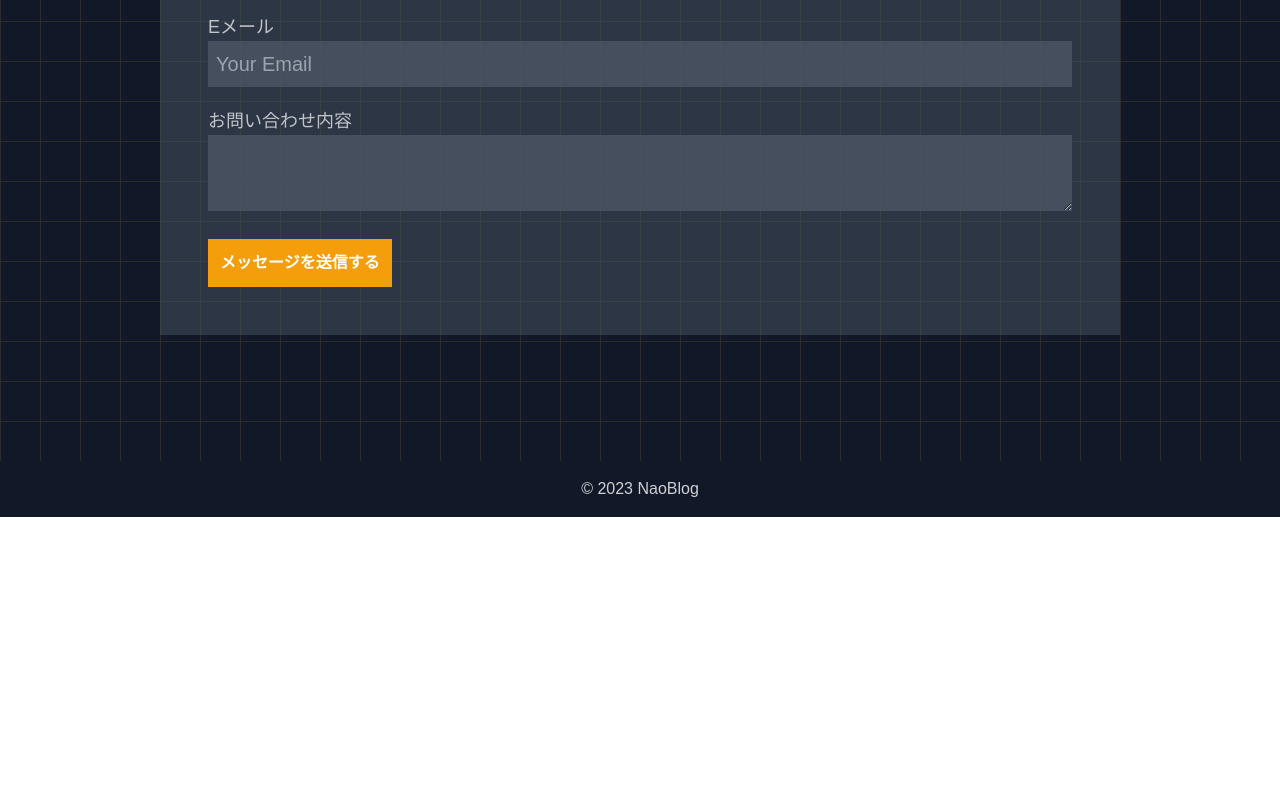
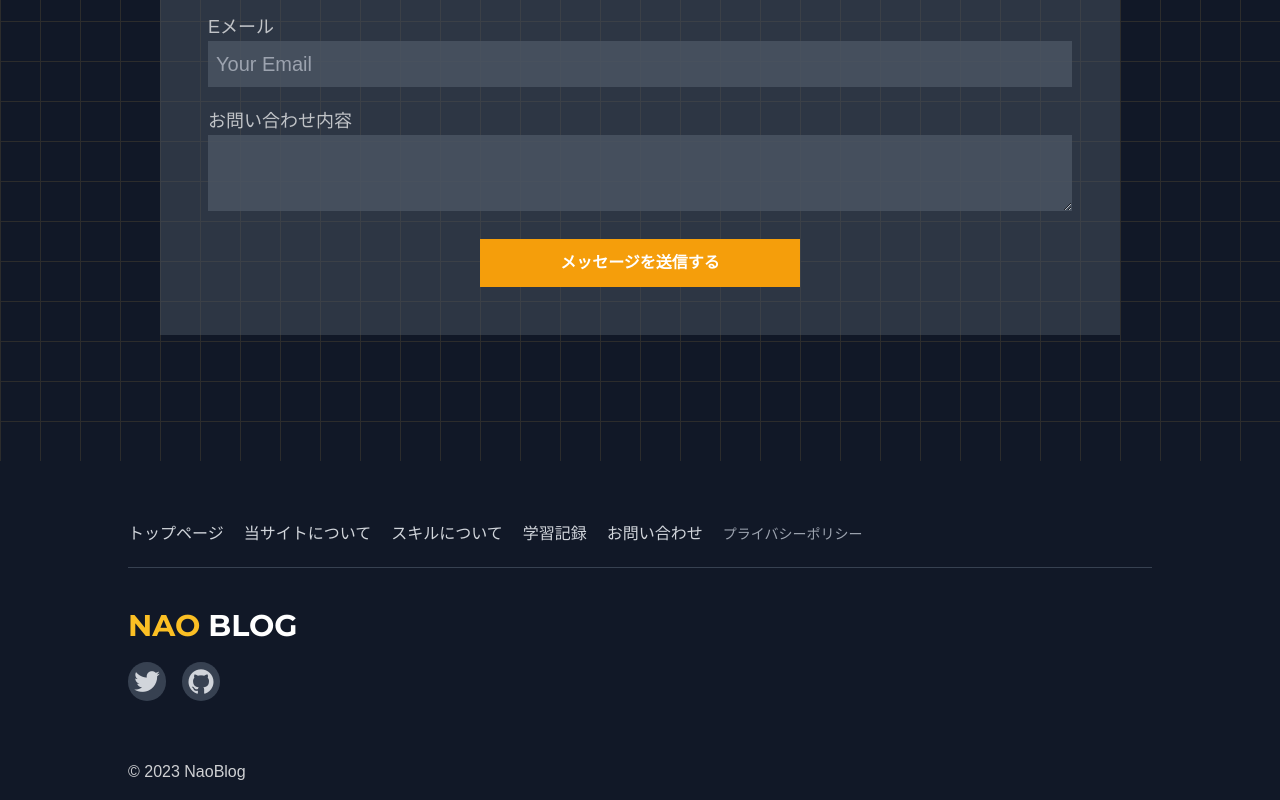
Before and after one commit to naomina121/naomina, a Next.js app: page / in a window 1280 px wide. Shown: the part 2739-3539 px from the top of the page. Before the commit the page ends 3256 px from the top, so only its background shows below. Built offline with nearby package versions, Linux system fonts and the light colour scheme; a web font is replaced by a local one.

Commit message:
Footerデザイン変更

```diff
--- a/components/Footer.tsx
+++ b/components/Footer.tsx
@@ -1,10 +1,64 @@
 import { siteConfig } from '@/site.config';
+import Link from 'next/link';
 import React from 'react';
+import 'remixicon/fonts/remixicon.css';
 
 const Footer = () => {
   return (
     <footer className="py-4 bg-gray-900">
-      <small className="text-white/80 block w-full text-center">
+      <div className="max-w-5xl w-full my-5 py-5 mx-auto border-solid border-b-[1px] border-gray-700">
+        <nav>
+          <ul className="footer-menu flex items-center">
+            <li>
+              <Link className="text-gray-300 mr-5 text-base" href="/">
+                トップページ
+              </Link>
+            </li>
+            <li>
+              <Link className="text-gray-300 mr-5 text-base" href="/#about">
+                当サイトについて
+              </Link>
+            </li>
+            <li>
+              <Link className="text-gray-300 mr-5 text-base" href="/#skils">
+                スキルについて
+              </Link>
+            </li>
+            <li>
+              <Link className="text-gray-300 mr-5 text-base" href="/#study">
+                学習記録
+              </Link>
+            </li>
+            <li>
+              <Link className="text-gray-300 mr-5 text-base" href="/#contact">
+                お問い合わせ
+              </Link>
+            </li>
+            <li>
+              <Link className="text-gray-400 text-sm" href="/privasy-policy">
+                プライバシーポリシー
+              </Link>
+            </li>
+          </ul>
+        </nav>
+      </div>
+      <div className="max-w-5xl w-full my-5 py-5 mx-auto">
+        <div className="text-3xl font-['Montserrat',sans-serif] text-white flex-end">
+          <span className="font-['Montserrat',sans-serif] text-amber-400 pr-2">
+            NAO
+          </span>
+          BLOG
+        </div>
+        <div className="flex my-5">
+          <Link href={siteConfig.twitterUrl} target="_blank">
+            <i className="rounded-full p-1 bg-gray-700 ri-twitter-fill text-gray-300 text-3xl mr-4 hover:text-white hover:bg-[#1DA1F2]"></i>
+          </Link>
+          <Link href={siteConfig.githubUrl} target="_blank">
+            <i className="rounded-full p-1 bg-gray-700 ri-github-fill text-gray-300 text-3xl hover:text-white hover:bg-[#2dba4e]"></i>
+          </Link>
+        </div>
+      </div>
+      <small className="text-white/80 block w-full mx-auto max-w-5xl">
         © 2023 {siteConfig.title}
       </small>
     </footer>
--- a/components/top/Contact.tsx
+++ b/components/top/Contact.tsx
@@ -46,7 +46,7 @@ const Contact: FC<TopProps> = ({ item }) => {
         <input
           type="submit"
           value="メッセージを送信する"
-          className="bg-amber-500 mt-5 font-bold p-3 text-base"
+          className="text-center bg-amber-500 mt-5 mx-auto block max-w-xs font-bold p-3 text-base w-full"
         />
       </div>
     </div>
--- a/package.json
+++ b/package.json
@@ -18,6 +18,7 @@
     "next-videos": "1.4.1",
     "react": "18.2.0",
     "react-dom": "18.2.0",
+    "remixicon": "^2.5.0",
     "typescript": "5.0.2"
   },
   "devDependencies": {
--- a/src/styles/globals.css
+++ b/src/styles/globals.css
@@ -44,6 +44,24 @@ main{
   @apply h-full;
 }
 
+.footer-menu li a{
+  position:relative;
+}
+
+.footer-menu li a::before{
+  @apply bg-gray-300;
+  position:absolute;
+  content: '';
+  transition:all 0.3s;
+  left:0;
+  bottom:0;
+  width:0px;
+  height:1px;
+}
+.footer-menu li a:hover::before{
+  width:100%;
+  transition: all 0.3s;
+}
 h1 {
   @apply font-black leading-tight tracking-wide text-4xl;
   font-family: 'Montserrat', sans-serif;
```
Also changed, not shown: 1 other file (tests, documents, lock files or other folders).
